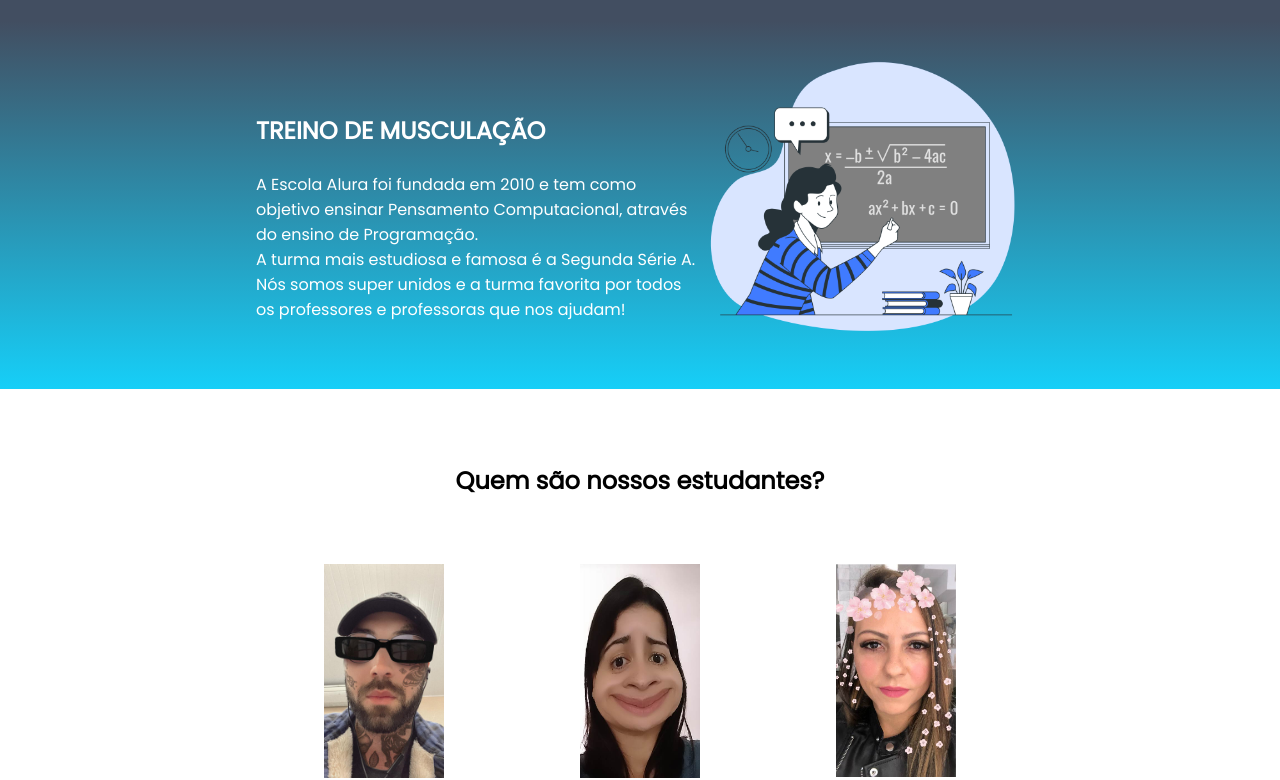
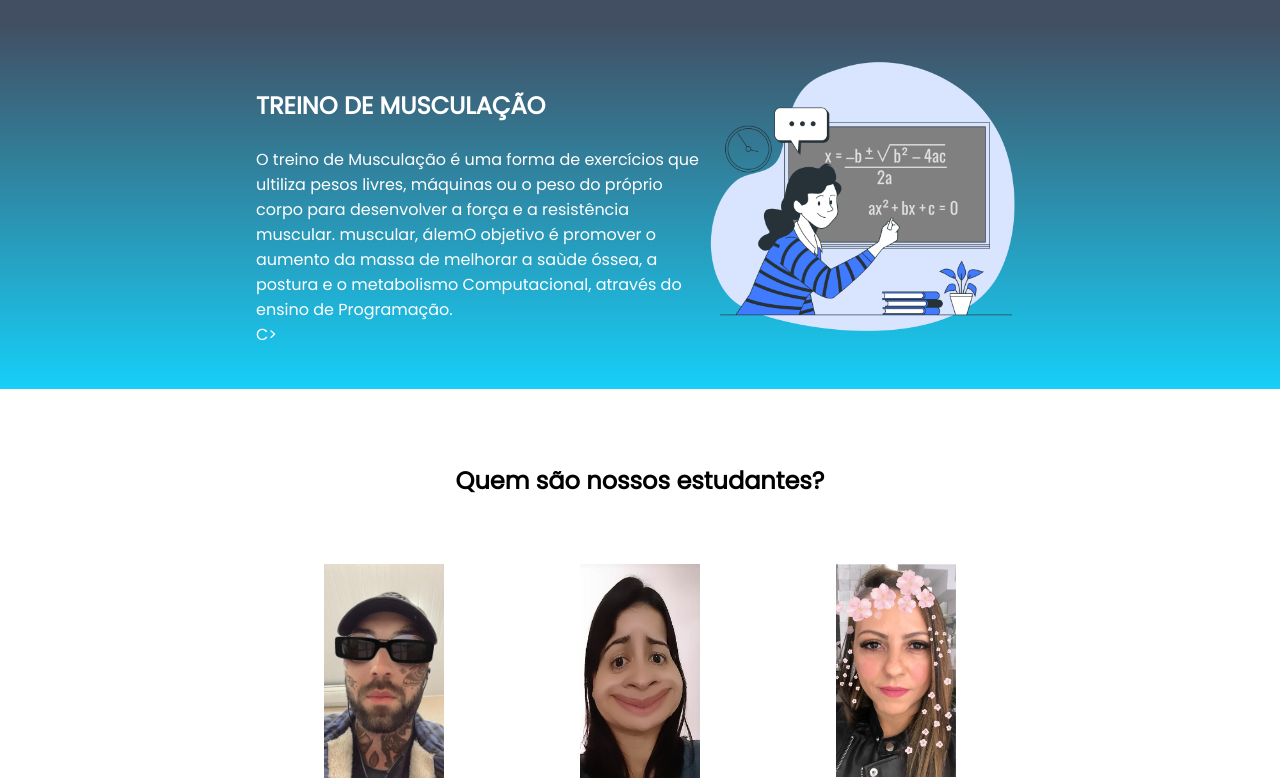
Before and after one commit to AnaGabrieli019/Ana-Gabrieli-projeto-1, a plain HTML site: page index.html in a window 1280 px wide. Shown: the part 56-836 px from the top of the page. Drawn offline with Linux system fonts and the light colour scheme.

Commit message:
Add files via upload

```diff
--- a/index.html
+++ b/index.html
@@ -23,10 +23,13 @@
     <section id="escola">
         <div class="escola-div-conteudo">
             <h2 class="escola-titulo">TREINO DE MUSCULAÇÃO</h2>
-            <p class="escola-texto-um">A Escola Alura foi fundada em 2010 e tem como objetivo ensinar Pensamento
+            <p class="escola-texto um">O treino de Musculação é uma forma de exercícios que ultiliza pesos livres,
+                máquinas ou o peso do próprio corpo para desenvolver
+        a força e a resistência muscular.
+         muscular, álemO objetivo é promover o aumento da massa  de melhorar a saùde óssea, a postura e o metabolismo
                 Computacional, através do ensino de Programação.</p>
-            <p class="escola-texto-dois">A turma mais estudiosa e famosa é a Segunda Série A. Nós somos super unidos e a
-                turma favorita por todos os professores e professoras que nos ajudam!</p>
+                C>
+                <p class="escola-texto-dois"></p>
         </div>
         <img class="escola-imagem" src="Formula-bro.png" alt="imagem que representa uma professora em sala de aula">
     </section>
```
